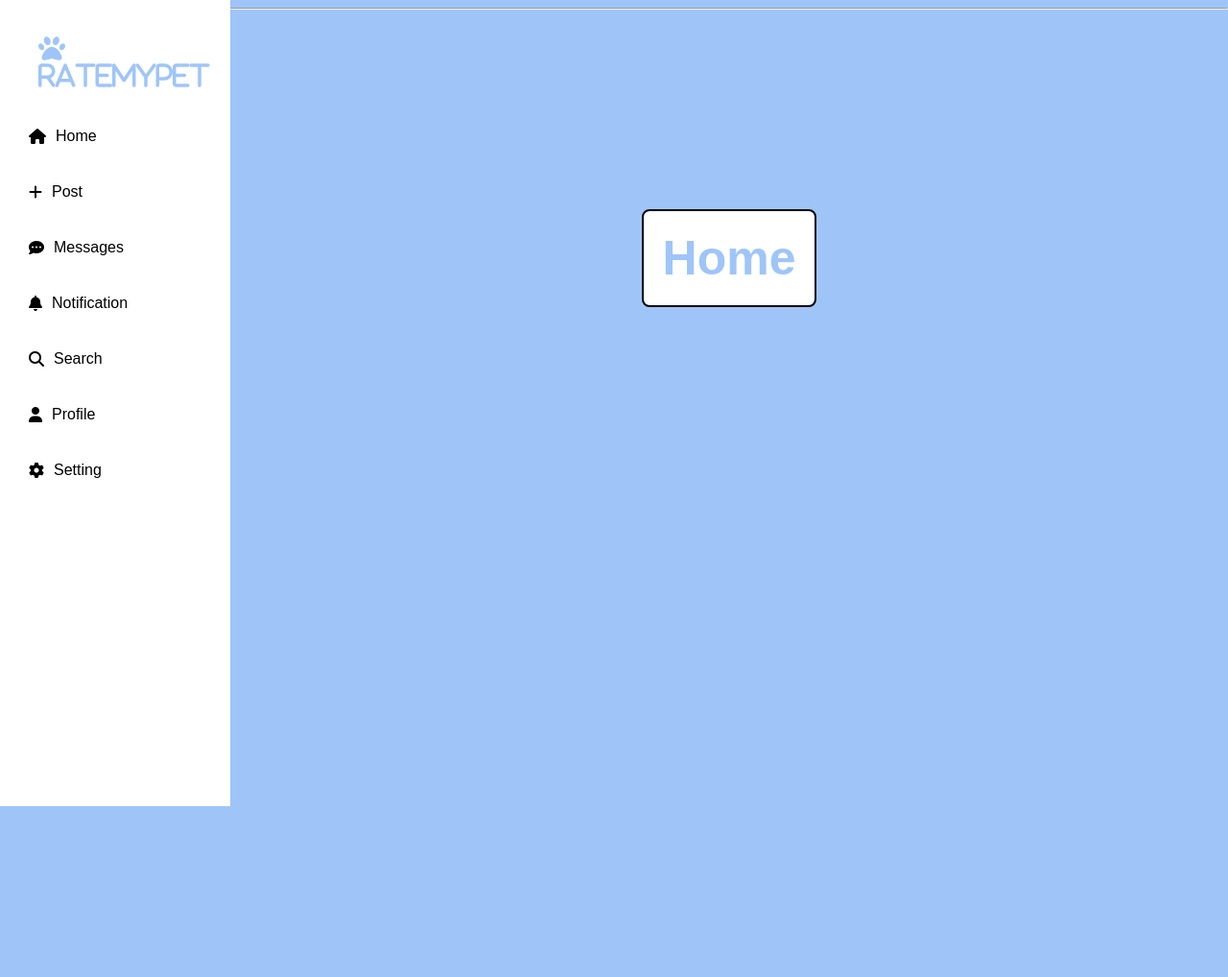
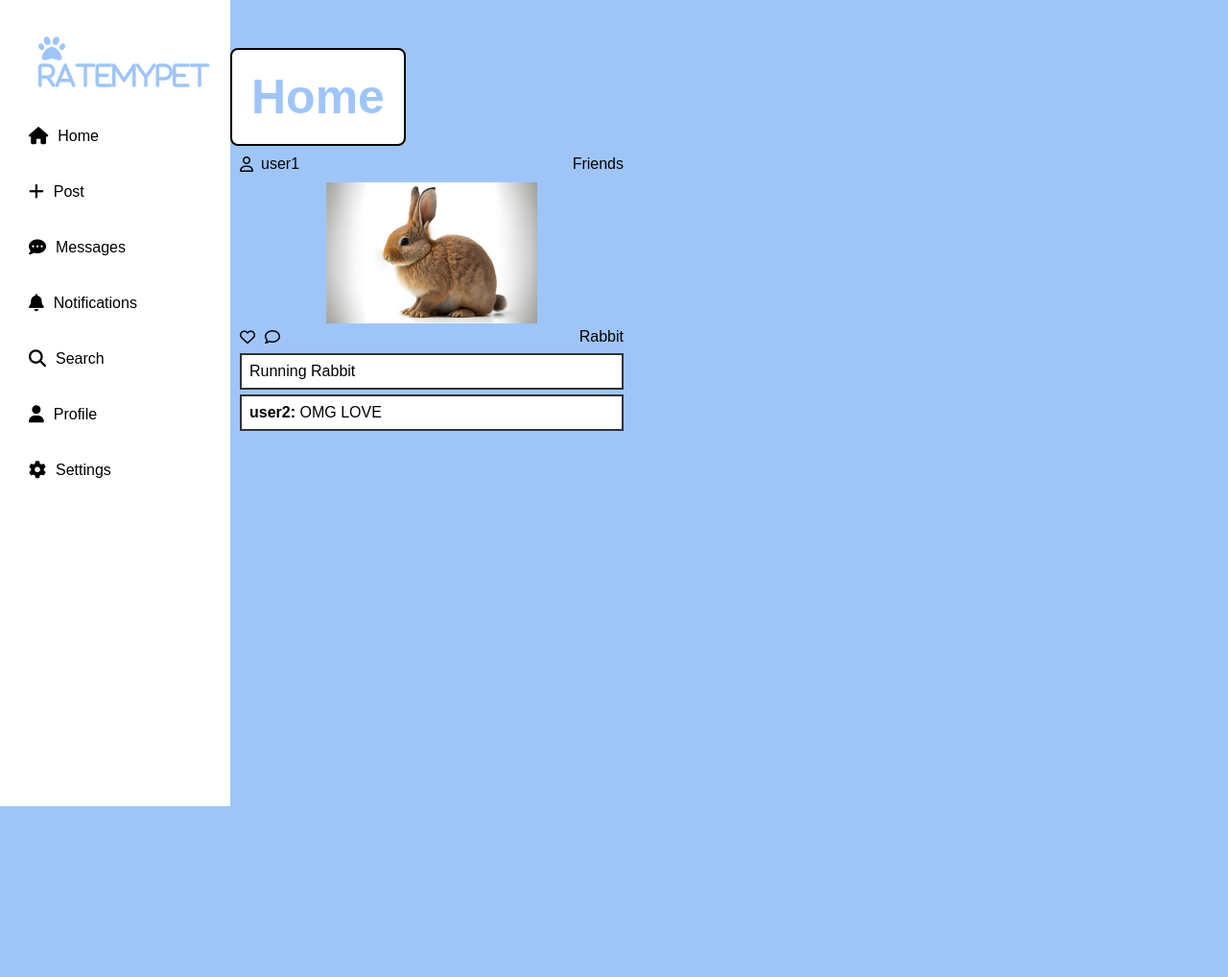
Before and after one commit to sb-fzqk/ratemypet_project, a Django app: page /home/ in a window 1280 px wide. Shown: the whole page at 96% size. After the commit the page ends 840 px from the top, so only its background shows below. Run offline with Django 3.2, Linux system fonts and the light colour scheme; the visitor is signed in with stand-in values (Sample User, id 1).

Commit message:
updated the base and home

```diff
--- a/static/css/styles.css
+++ b/static/css/styles.css
@@ -24,7 +24,7 @@ body {
     font-size: 28px;
 }
 
-.sidebar {
+.sidebar{
     position: fixed;
     left: 0;
     top: 0;
@@ -46,7 +46,7 @@ body {
     font-size: 20px;
 }
 
-.sidebar button {
+.menu-item {
     display: flex;
     align-items: center;
     gap: 10px;
@@ -56,6 +56,7 @@ body {
     border-radius: 6px;
     background-color: white;
     margin-bottom: 10px;
+    text-decoration: none;
 
     color: black;
     font-size: 16px;
@@ -64,7 +65,15 @@ body {
     text-align: left;
 }
 
-.sidebar button:hover {
+.menu-item i {
+    font-size: 18px;
+}
+
+.menu-item:visited {
+    color: black;
+}
+
+.menu-item:hover {
     background-color: #9FC5F8;
     border-radius: 5px;
 }
@@ -72,15 +81,18 @@ body {
 .content {
     margin-left: 240px;
     min-height: 100vh;
+    padding-top: 50px;
 
-    flex: 1;
     display: flex;
     justify-content: center;
     align-items: flex-start;
-    padding-top: 50px;
 }
 
-.content h1 {
+.feed {
+    width: 400px;
+}
+
+.feed h1 {
     background-color: white;
     border: 2px solid black;
     padding: 20px;
@@ -90,3 +102,63 @@ body {
     margin: 0;
     font-size: 50px;
 }
+
+
+.post{
+    width: 400px;
+    background: #9FC5F8;
+    padding: 10px;
+    border-radius: 6px;
+}
+
+.post-header{
+    display:flex;
+    justify-content:space-between;
+    align-items:center;
+    margin-bottom:10px;
+}
+
+.user-info{
+    display:flex;
+    gap:8px;
+    align-items:center;
+}
+
+.post-image{
+    display: flex;
+    justify-content: center;
+}
+
+.post-image img{
+    width: 100% ;
+    max-width: 220px ;
+    height: auto ;
+    max-height: 200px ;
+    display: block ;
+}
+
+
+.post-actions{
+    display:flex;
+    align-items:center;
+    gap:10px;
+    margin-top:5px;
+}
+
+.pet-type{
+    margin-left:auto;
+}
+
+.post-caption{
+    background:white;
+    border:2px solid #333;
+    padding:8px;
+    margin-top:8px;
+}
+
+.post-comment{
+    background:white;
+    border:2px solid #333;
+    padding:8px;
+    margin-top:5px;
+}
--- a/templates/ratemypet/base.html
+++ b/templates/ratemypet/base.html
@@ -8,29 +8,53 @@
             {% block title_block %}
             {% endblock %}
         </title>
+
         <link rel="stylesheet" href="https://cdnjs.cloudflare.com/ajax/libs/font-awesome/6.5.0/css/all.min.css">
         <link rel="stylesheet" href="{% static 'css/styles.css' %}">
     </head>
+
     <body>
-        <hr />
-        <div>
-            <ul>
-            {% if user.is_authenticated %}
-                <li><a href = "{% url 'ratemypet:home' %}"> Home</a></li>
-                <li><a href = "{% url 'ratemypet:post' %}"> Post</a></li>
-                <li><a href = "{% url 'ratemypet:messages' %}"> Messages</a></li>
-                <li><a href = "{% url 'ratemypet:notifications' %}"> Notifications</a></li>
-                <li><a href = "{% url 'ratemypet:profile' %}"> Profile</a></li>
-                <li><a href = "{% url 'ratemypet:search' %}"> Search</a></li>
-                <li><a href = "{% url 'auth_logout' %}"> Logout</a></li>
-            {% else %}
-                <li><a href = "{% url 'registration_register' %}"> Sign Up</a></li>
-                <li><a href = "{% url 'login' %}"> login</a></li>
-            {% endif %}
-            </ul>
-        </div>
-        {% block body_block %}
-        {% endblock %}
+        {% if user.is_authenticated %}
+            <div class="container">
+                <div class="sidebar">
+                    <h2 class="logo">
+                        <i class="fa-solid fa-paw" style="color: #9FC5F8;"><span> RateMyPet</span></i>
+                    </h2>
+
+                    <a class="menu-item" href="{% url 'ratemypet:home' %}">
+                        <i class="fa-solid fa-house"></i> <span>Home</span>
+                    </a>
+                    <a class="menu-item" href="{% url 'ratemypet:post' %}">
+                        <i class="fa-solid fa-add"></i> <span>Post</span>
+                    </a>
+                    <a class="menu-item" href="{% url 'ratemypet:messages' %}">
+                        <i class="fa-solid fa-comment-dots"></i> <span>Messages</span>
+                    </a>
+                    <a class="menu-item" href="{% url 'ratemypet:notifications' %}">
+                        <i class="fa-solid fa-bell"></i> <span>Notifications</span>
+                    </a>
+                    <a class="menu-item" href="{% url 'ratemypet:search' %}">
+                        <i class="fa-solid fa-magnifying-glass"></i> <span>Search</span>
+                    </a>
+                    <a class="menu-item" href="{% url 'ratemypet:profile' %}">
+                        <i class="fa-solid fa-user"></i> <span>Profile</span>
+                    </a>
+                    <a class="menu-item" href="{% url 'ratemypet:settings' %}">
+                        <i class="fa-solid fa-gear"></i> <span>Settings</span>
+                    </a>
+                </div>
+
+                <div class="content">
+                    {% block body_block %}
+                    {% endblock %}
+                </div>
+            </div>
+        {% else %}
+            <div class="auth-links">
+                <a href="{% url 'registration_register' %}">Sign Up</a>
+                <a href="{% url 'login' %}">Login</a>
+            </div>
+        {% endif %}
     </body>
 
 </html>
--- a/templates/ratemypet/home.html
+++ b/templates/ratemypet/home.html
@@ -1,28 +1,57 @@
+
 {% extends 'ratemypet/base.html' %}
 {% load staticfiles %}
 
 {% block title_block %}
-    Homepage
+    Home
 {% endblock %}
 
 {% block body_block %}
-    <div class="container">
-        <div class="sidebar">
-            <h2 class="logo">
-                <i class="fa-solid fa-paw" style="color: #9FC5F8;"><span> RateMyPet</span></i>
-            </h2>
 
-            <button><i class="fa-solid fa-house"></i> Home</button>
-            <button><i class="fa-solid fa-add"></i> Post</button>
-            <button><i class="fa-solid fa-comment-dots"></i> Messages</button>
-            <button><i class="fa-solid fa-bell"></i> Notification</button>
-            <button><i class="fa-solid fa-magnifying-glass"></i> Search</button>
-            <button><i class="fa-solid fa-user"></i> Profile</button>
-            <button><i class="fa-solid fa-gear"></i> Setting</button>
+    <div class="feed">
+    <h1> Home</h1>
+
+    {#  for post in posts -> loop through all the posts#}
+    <div class="post">
+
+        <div class="post-header">
+            <div class="user-info">
+                <i class="fa-regular fa-user"></i>
+                <!-- instead of span, {get the username}  -->
+                <span>user1</span>
+            </div>
+            <!-- add an if statement - button to make people be friends with each other -->
+            <span class="friends">Friends</span>
         </div>
 
-        <div class="content">
-            <h1>Home</h1>
+
+        <div class="post-image">
+            <!-- put the post.image instead of hard coding it  -->
+            <img src="{% static 'images/rabbit.jpg' %}" alt="Rabbit">
         </div>
+
+        <div class="post-actions">
+            <!-- make heart a button connent it to the database  -->
+            <i class="fa-regular fa-heart"></i>
+            <!-- make comment a button to see all the other comments -->
+            <i class="fa-regular fa-comment"></i>
+            <!-- get the pet category -->
+            <span class="pet-type">Rabbit</span>
+        </div>
+
+
+        <div class="post-caption">
+            <!-- get he post caption -->
+            Running Rabbit
+        </div>
+
+
+        <div class="post-comment">
+            <!-- get the most recent comment  -->
+            <b>user2:</b> OMG LOVE
+        </div>
+
     </div>
+    </div>
+
 {% endblock %}
```
Also changed, not shown: static/images/rabbit.jpg (added), 2 other files.
